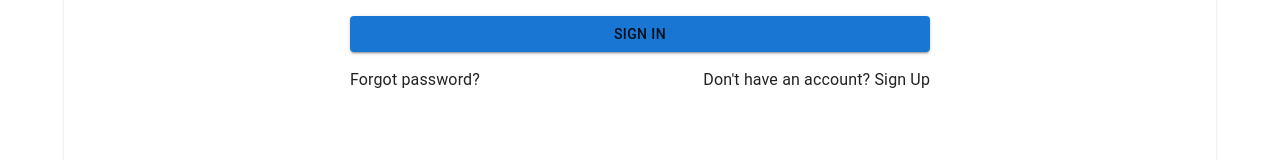
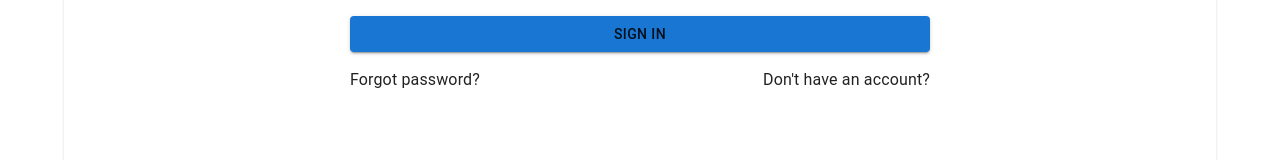
Before and after one commit to yongsin0129/project-cheapskate-fe, a React (Vite) app: page /SignIn in a window 1280 px wide. Shown: the part 554-714 px from the top of the page. Built offline with nearby package versions, Linux system fonts and the light colour scheme.

Commit message:
feat : 修改 ErrorMessageFC 的 width 以符合 RWD

```diff
--- a/src/components/ErrorMessage.tsx
+++ b/src/components/ErrorMessage.tsx
@@ -24,7 +24,7 @@ export const ErrorMessage: React.FC<ErrorMessageProps> = Props => {
   }, [])
 
   return (
-    <Alert severity='error'>
+    <Alert severity='error' sx={{ width: '100%' }}>
       <AlertTitle>{helper.ErrorMessageTransfer(errorMessage)}</AlertTitle>
       <Typography>{JSON.stringify(errorObj)}</Typography>
     </Alert>
--- a/src/pages/SignIn.tsx
+++ b/src/pages/SignIn.tsx
@@ -178,7 +178,7 @@ const SignIn = () => {
               <Link to='/'>Forgot password?</Link>
             </Grid>
             <Grid item xs sx={{ textAlign: 'end' }}>
-              <Link to='/SignUp'>{"Don't have an account? Sign Up"}</Link>
+              <Link to='/SignUp'>{"Don't have an account?"}</Link>
             </Grid>
           </Grid>
         </form>
```
